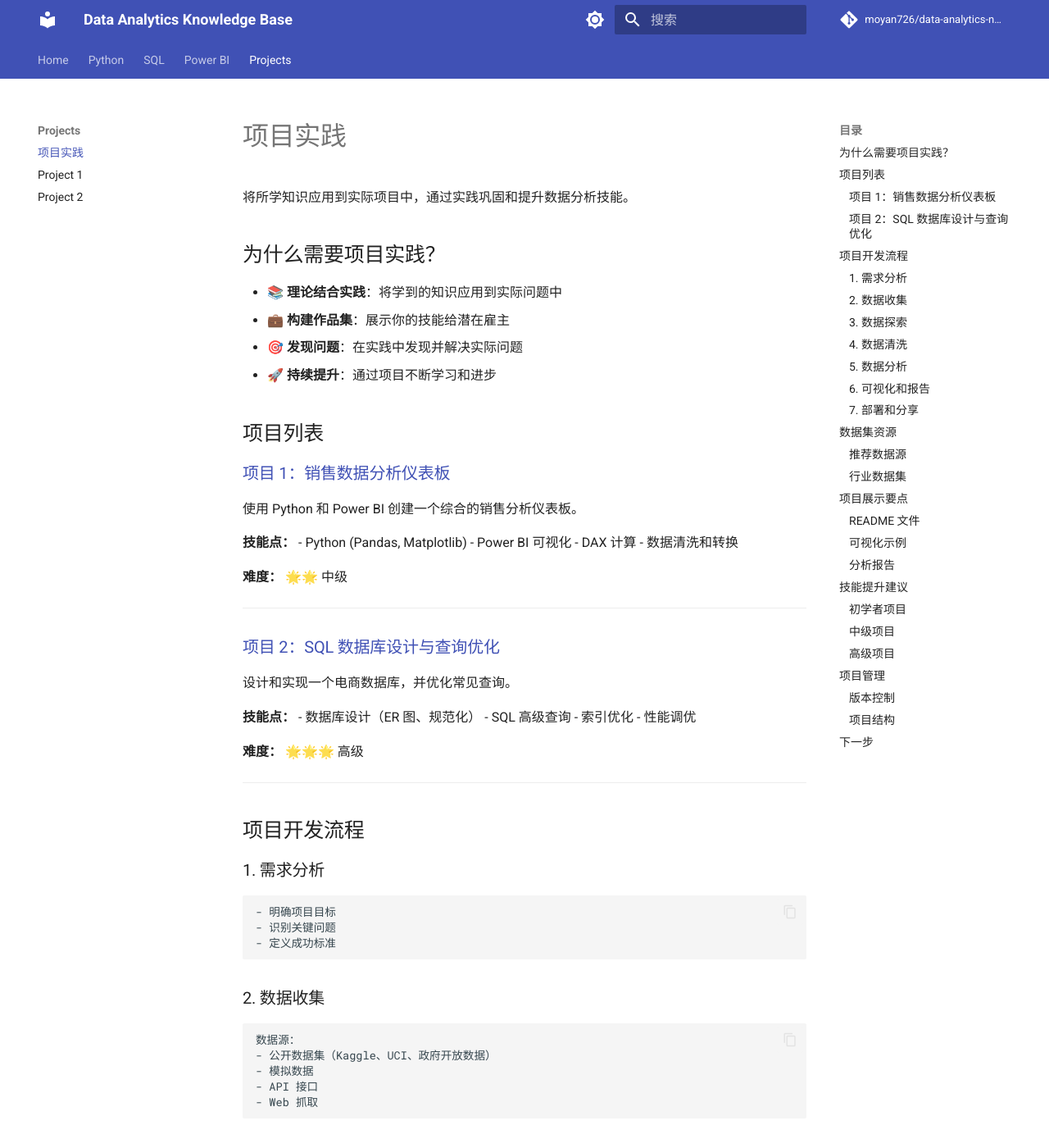
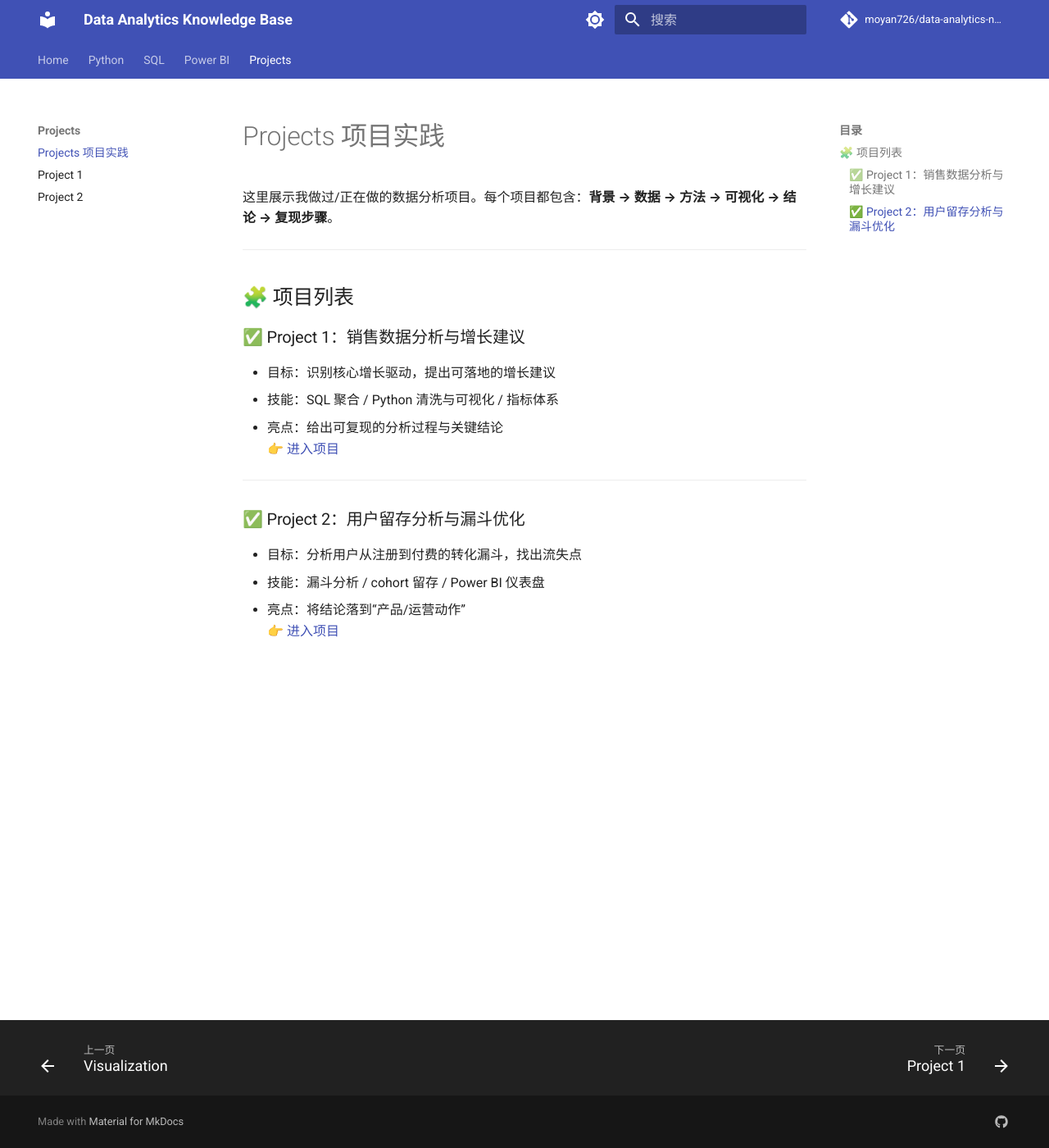
Before and after one commit to moyan726/data-analytics-notes, an MkDocs documentation site: the page built from docs/Projects/index.md, in a window 1280 px wide and 1400 px high. Shown: the whole window at 82% size. Built offline with MkDocs 1.6.1 and Material for MkDocs 9.7.7, drawn with Linux system fonts in a browser that asks for light colours; comment, search, counter and statistics services are not loaded; some of the changed text lies outside the part shown.

Commit message:
docs: fix projects page formatting

````diff
--- a/docs/Projects/index.md
+++ b/docs/Projects/index.md
@@ -1,257 +1,21 @@
-# 项目实践
+# Projects 项目实践
 
-将所学知识应用到实际项目中，通过实践巩固和提升数据分析技能。
-
-## 为什么需要项目实践？
-
-- 📚 **理论结合实践**：将学到的知识应用到实际问题中
-- 💼 **构建作品集**：展示你的技能给潜在雇主
-- 🎯 **发现问题**：在实践中发现并解决实际问题
-- 🚀 **持续提升**：通过项目不断学习和进步
-
-## 项目列表
-
-### [项目 1：销售数据分析仪表板](project1.md)
-使用 Python 和 Power BI 创建一个综合的销售分析仪表板。
-
-**技能点：**
-- Python (Pandas, Matplotlib)
-- Power BI 可视化
-- DAX 计算
-- 数据清洗和转换
-
-**难度：** 🌟🌟 中级
+这里展示我做过/正在做的数据分析项目。每个项目都包含：**背景 → 数据 → 方法 → 可视化 → 结论 → 复现步骤**。
 
 ---
 
-### [项目 2：SQL 数据库设计与查询优化](project2.md)
-设计和实现一个电商数据库，并优化常见查询。
+## 🧩 项目列表
 
-**技能点：**
-- 数据库设计（ER 图、规范化）
-- SQL 高级查询
-- 索引优化
-- 性能调优
-
-**难度：** 🌟🌟🌟 高级
+### ✅ Project 1：销售数据分析与增长建议
+- 目标：识别核心增长驱动，提出可落地的增长建议
+- 技能：SQL 聚合 / Python 清洗与可视化 / 指标体系
+- 亮点：给出可复现的分析过程与关键结论
+👉 [进入项目](project1.md)
 
 ---
 
-## 项目开发流程
-
-### 1. 需求分析
-```
-- 明确项目目标
-- 识别关键问题
-- 定义成功标准
-```
-
-### 2. 数据收集
-```
-数据源：
-- 公开数据集（Kaggle、UCI、政府开放数据）
-- 模拟数据
-- API 接口
-- Web 抓取
-```
-
-### 3. 数据探索
-```
-- 了解数据结构
-- 识别数据质量问题
-- 初步统计分析
-- 可视化探索
-```
-
-### 4. 数据清洗
-```
-- 处理缺失值
-- 删除重复数据
-- 数据类型转换
-- 异常值处理
-```
-
-### 5. 数据分析
-```
-- 描述性统计
-- 趋势分析
-- 相关性分析
-- 分组对比
-```
-
-### 6. 可视化和报告
-```
-- 创建图表
-- 设计仪表板
-- 编写分析报告
-- 提出建议
-```
-
-### 7. 部署和分享
-```
-- 发布到 GitHub
-- 部署到云平台
-- 创建演示文档
-- 分享到社区
-```
-
-## 数据集资源
-
-### 推荐数据源
-
-| 平台 | 描述 | 链接 |
-|------|------|------|
-| Kaggle | 大量数据集和竞赛 | [kaggle.com/datasets](https://www.kaggle.com/datasets) |
-| UCI | 机器学习数据库 | [archive.ics.uci.edu](https://archive.ics.uci.edu/ml/) |
-| Data.gov | 美国政府开放数据 | [data.gov](https://data.gov/) |
-| World Bank | 世界银行开放数据 | [data.worldbank.org](https://data.worldbank.org/) |
-| Google Dataset Search | 数据集搜索引擎 | [datasetsearch.research.google.com](https://datasetsearch.research.google.com/) |
-
-### 行业数据集
-
-**零售和电商**
-- Superstore Sales Dataset
-- Online Retail Dataset
-- Amazon Products Dataset
-
-**金融**
-- Stock Market Data
-- Credit Card Fraud Detection
-- Loan Default Prediction
-
-**健康医疗**
-- COVID-19 Dataset
-- Heart Disease Dataset
-- Medical Imaging Data
-
-**社交媒体**
-- Twitter Sentiment Dataset
-- Instagram Posts Analysis
-- YouTube Statistics
-
-## 项目展示要点
-
-### README 文件
-
-```markdown
-# 项目标题
-
-## 项目概述
-简要描述项目目标和背景
-
-## 数据源
-说明数据来源和特点
-
-## 技术栈
-- Python 3.x
-- Pandas, NumPy
-- Matplotlib, Seaborn
-- Power BI
-
-## 分析流程
-1. 数据收集
-2. 数据清洗
-3. 探索性分析
-4. 可视化
-
-## 主要发现
-- 发现1
-- 发现2
-- 发现3
-
-## 如何运行
-步骤说明
-
-## 作者
-你的名字
-```
-
-### 可视化示例
-
-- 包含关键图表的截图
-- 仪表板演示
-- 交互式可视化链接
-
-### 分析报告
-
-- 执行摘要
-- 详细分析
-- 结论和建议
-- 未来改进方向
-
-## 技能提升建议
-
-### 初学者项目
-
-1. **基础数据分析**
-   - CSV 文件分析
-   - 简单统计和可视化
-   - 基础 SQL 查询
-
-2. **数据清洗项目**
-   - 处理真实世界的脏数据
-   - 数据转换和整理
-
-### 中级项目
-
-1. **端到端分析**
-   - 完整的数据流水线
-   - 多数据源整合
-   - 自动化报告
-
-2. **仪表板开发**
-   - Power BI 仪表板
-   - 交互式可视化
-   - 实时数据更新
-
-### 高级项目
-
-1. **预测分析**
-   - 时间序列预测
-   - 机器学习模型
-   - A/B 测试分析
-
-2. **大数据项目**
-   - 处理大规模数据集
-   - 分布式计算
-   - 性能优化
-
-## 项目管理
-
-### 版本控制
-
-```bash
-# Git 基本工作流
-git init
-git add .
-git commit -m "Initial commit"
-git branch -M main
-git remote add origin <repository-url>
-git push -u origin main
-```
-
-### 项目结构
-
-```
-project/
-├── data/
-│   ├── raw/          # 原始数据
-│   └── processed/    # 处理后的数据
-├── notebooks/        # Jupyter notebooks
-├── scripts/          # Python 脚本
-├── sql/             # SQL 查询
-├── reports/         # 报告和可视化
-├── docs/            # 文档
-├── README.md        # 项目说明
-└── requirements.txt # 依赖
-```
-
-!!! tip "持续学习"
-    每完成一个项目，总结经验教训，思考如何改进，然后挑战更复杂的项目。
-
-## 下一步
-
-选择一个项目开始实践：
-
-- [项目 1：销售数据分析仪表板](project1.md)
-- [项目 2：SQL 数据库设计与查询优化](project2.md)
+### ✅ Project 2：用户留存分析与漏斗优化
+- 目标：分析用户从注册到付费的转化漏斗，找出流失点
+- 技能：漏斗分析 / cohort 留存 / Power BI 仪表盘
+- 亮点：将结论落到“产品/运营动作”
+👉 [进入项目](project2.md)
````
